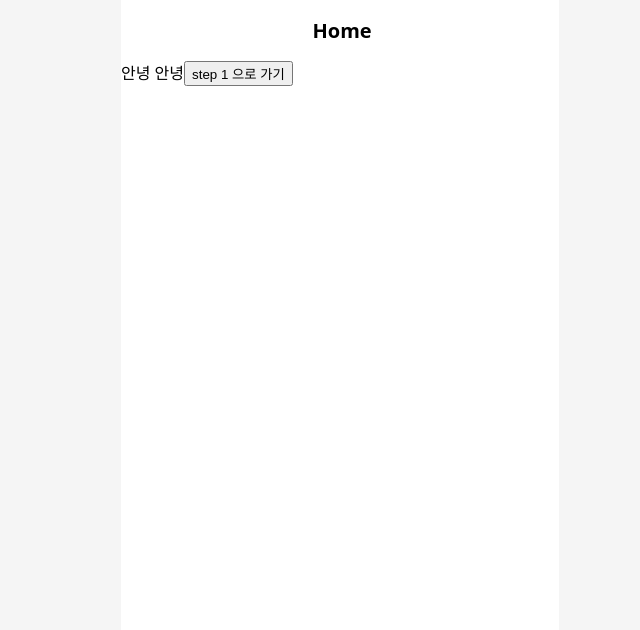
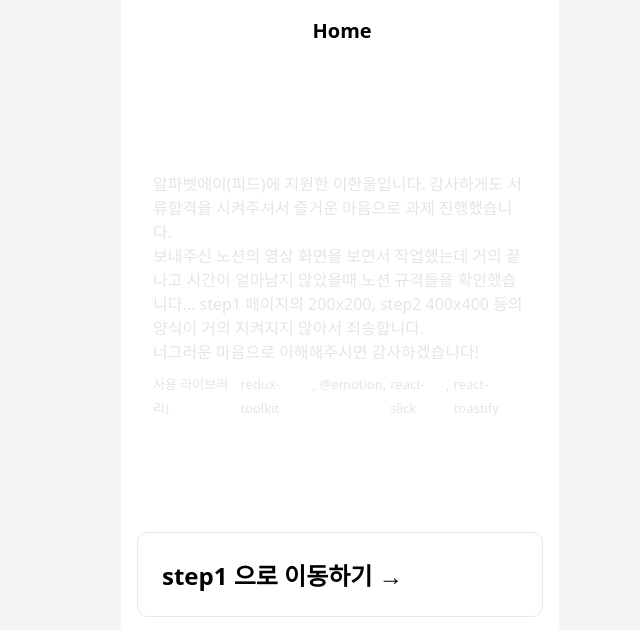
Before and after one commit to lnuvy/alphabet-a, a Next.js app: page / in a window 1280 px wide. Shown: the top 630 px of the page, without its empty margins (300-940 px from the left). Built offline with nearby package versions, Linux system fonts and the light colour scheme.

Commit message:
마무리단계

```diff
--- a/pages/_app.tsx
+++ b/pages/_app.tsx
@@ -11,10 +11,7 @@ import 'react-toastify/dist/ReactToastify.css'
 
 function MyApp({ Component, pageProps }: AppProps) {
   const router = useRouter()
-  console.log(router.pathname)
-
   const [title, setTitle] = useState('Home')
-
   useEffect(() => {
     getTitle(router.pathname)
   }, [router.pathname])
--- a/pages/index.tsx
+++ b/pages/index.tsx
@@ -1,26 +1,77 @@
-import { RootState } from '@redux/store'
+import styled from '@emotion/styled'
 import type { NextPage } from 'next'
 import Head from 'next/head'
-import { useRouter } from 'next/router'
-import { useSelector } from 'react-redux'
 
 const Home: NextPage = () => {
-  const router = useRouter()
-  const image = useSelector((state: RootState) => state.image)
-
-  console.log(image)
-
   return (
     <div>
       <Head>
-        <title>홈</title>
-        <meta name="description" content="Generated by create next app" />
+        <title>알파벳에이(ffeed) 코딩테스트 이한울</title>
+        <meta
+          name="lnuvy"
+          content="알파벳에이에 지원한 이한울입니다. 이것저것 추가해보고 싶었는데 시간이 부족해 노션 부족한 실력이지만 최선을 다했습니다. 잘부탁드립니다 :)"
+        />
         <link rel="icon" href="/favicon.ico" />
       </Head>
-      안녕 안녕
-      <button onClick={() => router.push('/step1')}>step 1 으로 가기</button>
+
+      <OtherWords>
+        알파벳에이(피드)에 지원한 이한울입니다. 감사하게도 서류합격을 시켜주셔서 즐거운 마음으로 과제 진행했습니다.
+        <br />
+        보내주신 노션의 영상 화면을 보면서 작업했는데 거의 끝나고 시간이 얼마남지 않았을때 노션 규격들을 확인했습니다...
+        step1 페이지의 200x200, step2 400x400 등의 양식이 거의 지켜지지 않아서 죄송합니다.
+        <br />
+        너그러운 마음으로 이해해주시면 감사하겠습니다!
+        <span>
+          사용 라이브러리)
+          <a href="https://redux-toolkit.js.org" target="_blank" rel="noreferrer">
+            redux-toolkit
+          </a>
+          ,
+          <a href="https://emotion.sh/docs/introduction" target="_blank" rel="noreferrer">
+            @emotion
+          </a>
+          ,
+          <a href="https://react-slick.neostack.com" target="_blank" rel="noreferrer">
+            react-slick
+          </a>
+          ,
+          <a href="https://fkhadra.github.io/react-toastify/introduction" target="_blank" rel="noreferrer">
+            react-toastify
+          </a>
+        </span>
+      </OtherWords>
+
+      <div className="card-desc">
+        <h2>step1 으로 이동하기 &rarr;</h2>
+      </div>
     </div>
   )
 }
 
+const OtherWords = styled.div`
+  margin: 5rem 0;
+  padding: 2rem;
+  border-radius: 4px;
+  line-height: 24px;
+  opacity: 0.1;
+  transition: 0.3s;
+  z-index: 0;
+  &:hover {
+    opacity: 1;
+  }
+  & > div {
+    margin: 0 auto 0.5rem;
+  }
+  & > span {
+    display: flex;
+    justify-content: center;
+    font-size: 13px;
+    margin-top: 0.5rem;
+
+    & > a {
+      margin-left: 4px;
+    }
+  }
+`
+
 export default Home
--- a/src/components/Carousel/Carousel.tsx
+++ b/src/components/Carousel/Carousel.tsx
@@ -54,7 +54,7 @@ const Carousel: React.FC<Props> = ({ imageArr }) => {
     <StyledSlider {...settings}>
       {imageArr.map((img, i) => {
         return (
-          <ImageDiv className="background-setting" key={img.id} src={img.src}>
+          <ImageDiv key={img.id} src={img.src}>
             <TagButton onClick={() => onClickTag(img, i)} isTagged={img.isTagged} />
           </ImageDiv>
         )
@@ -88,8 +88,9 @@ const ImageDiv = styled.div<OnlySrcProps>`
   justify-content: center;
   align-items: center;
   margin-top: 5rem;
-  width: 100%;
+  width: 400px;
   min-height: 50vh;
+  height: 400px;
 
   background-image: url(${({ src }) => src});
   background-size: cover;
--- a/src/components/TagButton.tsx
+++ b/src/components/TagButton.tsx
@@ -23,7 +23,7 @@ const ButtonStyle = styled.button<Props>`
   border: none;
   outline: none;
   border-radius: 100px;
-  padding: 10px 12px;
+  padding: 10px 12px 8px;
   font-size: 0.7rem;
   vertical-align: bottom;
 
--- a/src/redux/image.ts
+++ b/src/redux/image.ts
@@ -39,8 +39,6 @@ const imageSlice = createSlice({
 
     // 태그 토글, 리소스를 아끼기 위해 find, filter 등을 사용하지 않고 인덱스가 일치할때 태그 토글
     taggedImage: (state, action) => {
-      console.log(action.payload)
-
       const { index, id } = action.payload
       if (state.imageArr[index].id === id) {
         state.imageArr[index].isTagged = !state.imageArr[index].isTagged
--- a/styles/GlobalStyles.tsx
+++ b/styles/GlobalStyles.tsx
@@ -28,43 +28,35 @@ const GlobalStyles = () => {
       background-color: #fff;
     }
 
-    .flex-s {
-      display: flex;
-      justify-content: start;
-      align-items: center;
+    .card-desc {
+      cursor: pointer;
+      margin: 1rem;
+      padding: 1.5rem;
+      text-align: left;
+      color: inherit;
+      text-decoration: none;
+      border: 1px solid #eaeaea;
+      border-radius: 10px;
+      transition: color 0.15s ease, border-color 0.15s ease;
+      vertical-align: middle;
     }
-    .flex-c {
-      display: flex;
-      justify-content: center;
-      align-items: center;
+
+    .card-desc:hover,
+    .card-desc:focus,
+    .card-desc:active {
+      color: #0070f3;
+      border-color: #0070f3;
     }
-    .flex-sb {
-      display: flex;
-      justify-content: space-between;
-      align-items: center;
+
+    .card-desc h2 {
+      margin: 0;
+      font-size: 1.5rem;
     }
-    .flex-e {
-      display: flex;
-      justify-content: end;
-      align-items: center;
-    }
-    .flex-c-s {
-      display: flex;
-      flex-direction: column;
-      justify-content: center;
-      align-items: start;
-    }
-    .flex-c-c {
-      display: flex;
-      flex-direction: column;
-      justify-content: center;
-      align-items: center;
-    }
-    .flex-c-e {
-      display: flex;
-      flex-direction: column;
-      justify-content: center;
-      align-items: end;
+
+    .card-desc p {
+      margin: 0;
+      font-size: 1.25rem;
+      line-height: 1.5;
     }
   `
 
```
Also changed, not shown: pages/step1.tsx (+9 -0 lines), pages/step2.tsx (+12 -3 lines).
